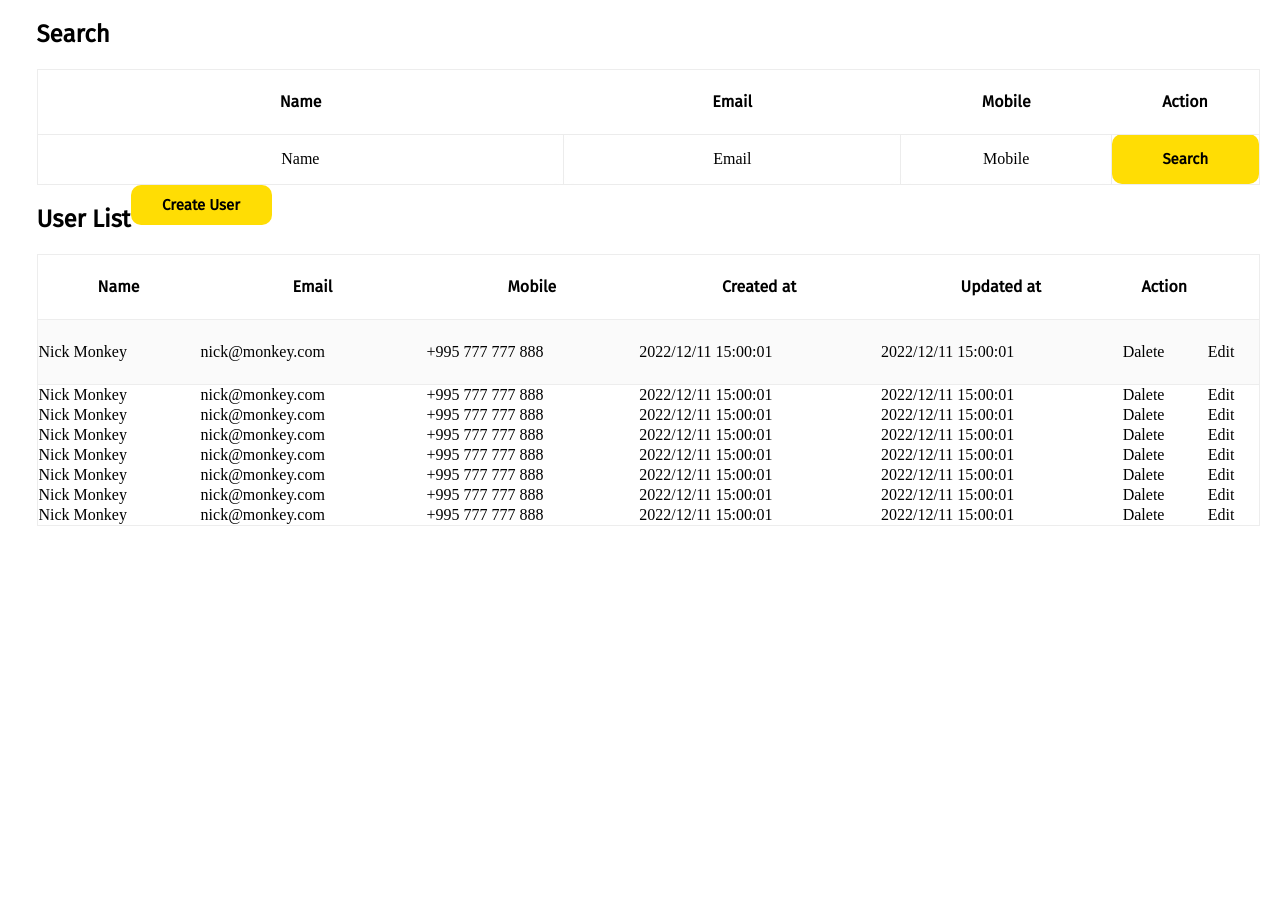
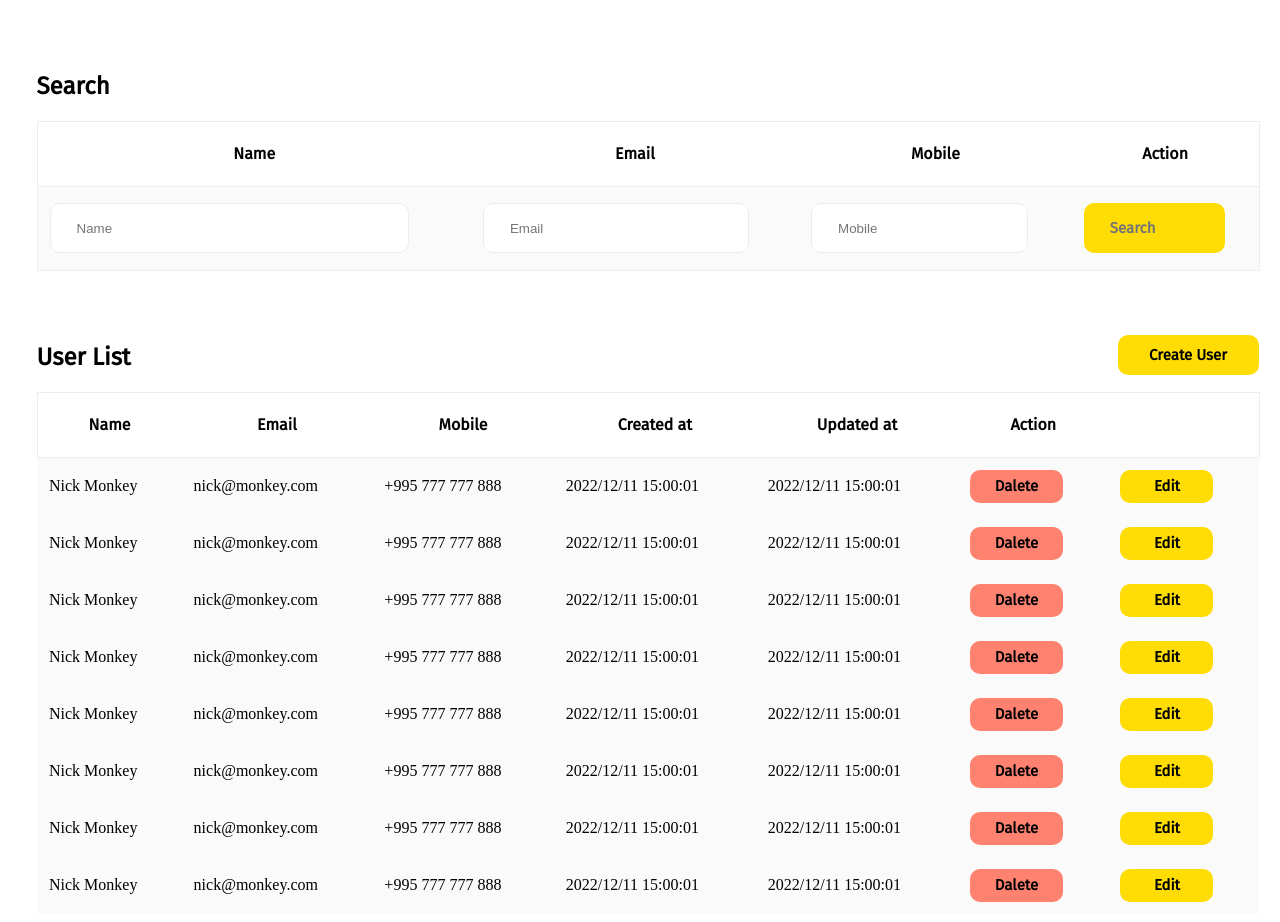
Before and after one commit to Tsiska8/projeckt-7, a plain HTML site: page index.html in a window 1280 px wide. Before the commit the page ends 800 px from the top, so only its background shows below. Drawn offline with Linux system fonts and the light colour scheme.

Commit message:
update style.css

```diff
--- a/assets/css/style.css
+++ b/assets/css/style.css
@@ -8,6 +8,9 @@
     width: 100%;
   }
 
+  *{
+   box-sizing: border-box;
+  }
 
   .box {
     background: #FFFFFF;
@@ -28,17 +31,10 @@
 
  table {
    border-collapse: collapse;
-   box-sizing: border-box;
-   border-spacing:0px;
-
    width:100%;
-
-   background: #FFFFFF;
-   border: 1px solid #EDEDED;
 }
 
  .table-row1 {
-    box-sizing: border-box;
     height: 65px;
 
     font-family:FiraGO;
@@ -55,72 +51,49 @@
  }
 
    .table-row2 {
-    box-sizing: border-box;
-    padding: 10px;
-
     background: #FAFAFA;
     border: 1px solid #EDEDED;
-    text-align: center;
+    height: 84px;
+    padding-left:25px;
+
  }
 
+ ::placeholder {
+   padding-left:24px;
+ }
 
-.first-child {
-   box-sizing: border-box;
+.input_1{
+   width: 359px;
+   height: 50px;
+   background: #FFFFFF;
+   border: 1px solid #ECECEC;
+   border-radius: 10px;
+}
+
+.input_2 {
    background: #FFFFFF;
    border: 1px solid #ECECEC;
    border-radius: 10px;
 
-   width: 250px;
+   width: 266px;
    height: 50px;
+   }
 
-   margin-top: 17px;
-   margin-right: 47px;
-   margin-bottom: 17px;
-   margin-left: 25px;
-}
-
-.child-2 {
-   box-sizing: border-box;
-
+.input_3 {
    background: #FFFFFF;
    border: 1px solid #ECECEC;
    border-radius: 10px;
 
-   width: 160px;
+   width: 217px;
    height: 50px;
-   margin-top: 17px;
-   margin-right: 50px;
-   margin-bottom: 17px;
-   margin-left: 47px;
 }
 
-.child-3 {
-   box-sizing: border-box;
-
-   background: #FFFFFF;
-   border: 1px solid #ECECEC;
-   border-radius: 10px;
-
-   width: 100px;
-   height: 50px;
-   margin-top: 17px;
-   margin-right: 79px;
-   margin-bottom: 17px;
-   margin-left: 50px;
-}
-
-.last-child {
-   box-sizing: border-box;
-
-   width: 70px;
-   height: 50px;
-   margin-top: 17px;
-   margin-right: 39px;
-   margin-bottom: 17px;
-   margin-left: 79px;
-
+.input_4{
    background: #FFDD04;
    border-radius: 10px;
+   border: 0px;
+   width: 141px;
+   height: 50px;
 
    font-family:FiraGO;
    font-style: normal;
@@ -136,6 +109,8 @@ form {
 }
 
  h2 {
+   width: 106px;
+   margin-top: 72px;
    font-family: Firago;
    font-style: normal;
    font-weight: 700;
@@ -145,9 +120,11 @@ form {
    color: #000000;
  }
 
- .btn {
+ .btn_1 {
     width: 141px;
     height: 40px;
+    margin-left: 975px;
+    margin-top: 64px;
 
     background: #FFDD04;
     border-radius: 10px;
@@ -163,8 +140,9 @@ form {
  }
 
  .table-row3 {
-    box-sizing: border-box;
-    height: 65px;
+   background: #FFFFFF;
+   border: 1px solid #EDEDED;
+   height: 65px;
 
    font-family: FiraGO;
    font-style: normal;
@@ -175,10 +153,43 @@ form {
    color: #000000;
  }
 
- .table-row4 {
-   box-sizing: border-box;
-   height: 65px;
+ tbody, tr, td{
+   padding: 12px;
 
    background: #FAFAFA;
-   border: 1px solid #EDEDED;
+   border: 0px solid #EDEDED;
  }
+
+ .btn_2 {
+   background: #FF8271;
+   border-radius: 10px;
+   border: 0px;
+
+   width: 93px;
+   height: 33px;
+
+   font-family: 'FiraGO';
+   font-style: normal;
+   font-weight: 700;
+   font-size: 15px;
+   line-height: 18px;
+
+   color: #000000;
+ }
+
+ .btn_3 {
+   background: #FFDD04;
+   border-radius: 10px;
+   border: 0px;
+
+   width: 93px;
+   height: 33px;
+
+   font-family: 'FiraGO';
+   font-style: normal;
+   font-weight: 700;
+   font-size: 15px;
+   line-height: 18px;
+
+   color: #000000;
+ }
--- a/index.html
+++ b/index.html
@@ -24,17 +24,25 @@
 
     <tbody>
          <tr class="table-row2">
-                <td class="first-child">Name</td >
-                <td  class="child-2">Email</td >
-                <td  class="child-3">Mobile</td >
-                <td  class="last-child ">Search</td >
+                <td>
+                    <input class="input_1" type="text" placeholder="Name">
+                </td >
+                <td>
+                    <input class="input_2" type="text" placeholder="Email">
+                </td >
+                <td>
+                    <input class="input_3" type="text" placeholder="Mobile">
+                </td >
+                <td>
+                    <input class="input_4" type="text" placeholder="Search">
+                </td >
          </tr>
         </tbody>
         </table>
 
         <form>
             <h2>User List</h2>
-           <button class="btn">Create User</button>
+           <button class="btn_1">Create User</button>
         </form>
 
     <table>
@@ -50,14 +58,18 @@
         </thead>
 
         <tbody>
-            <tr class="table-row4">
+            <tr>
                 <td>Nick Monkey</td>
                 <td>nick@monkey.com</td>
                 <td>+995 777 777 888</td>
                 <td>2022/12/11 15:00:01</td>
                 <td>2022/12/11 15:00:01</td>
-                <td>Dalete</td>
-                <td>Edit</td>
+                <td>
+                    <button class="btn_2" type="btn_2">Dalete</button>
+                </td>
+                <td>
+                    <button  class="btn_3" type="btn_3">Edit</button>
+                </td>
             </tr>
 
             <tr>
@@ -66,8 +78,12 @@
                 <td>+995 777 777 888</td>
                 <td>2022/12/11 15:00:01</td>
                 <td>2022/12/11 15:00:01</td>
-                <td>Dalete</td>
-                <td>Edit</td>
+                <td>
+                    <button  class="btn_2" type="btn_2">Dalete</button>
+                </td>
+                <td>
+                    <button  class="btn_3" type="btn_3">Edit</button>
+                </td>
             </tr>
 
             <tr>
@@ -76,8 +92,12 @@
                 <td>+995 777 777 888</td>
                 <td>2022/12/11 15:00:01</td>
                 <td>2022/12/11 15:00:01</td>
-                <td>Dalete</td>
-                <td>Edit</td>
+                <td>
+                    <button class="btn_2" type="btn_2">Dalete</button>
+                </td>
+                <td>
+                    <button class="btn_3" type="btn_3">Edit</button>
+                </td>
             </tr>
 
             <tr>
@@ -86,8 +106,12 @@
                 <td>+995 777 777 888</td>
                 <td>2022/12/11 15:00:01</td>
                 <td>2022/12/11 15:00:01</td>
-                <td>Dalete</td>
-                <td>Edit</td>
+                <td>
+                    <button class="btn_2" type="btn_2">Dalete</button>
+                </td>
+                <td>
+                    <button class="btn_3" type="btn_3">Edit</button>
+                </td>
             </tr>
 
             <tr>
@@ -96,8 +120,12 @@
                 <td>+995 777 777 888</td>
                 <td>2022/12/11 15:00:01</td>
                 <td>2022/12/11 15:00:01</td>
-                <td>Dalete</td>
-                <td>Edit</td>
+                <td>
+                    <button class="btn_2" type="btn_2">Dalete</button>
+                </td>
+                <td>
+                    <button class="btn_3" type="btn_3">Edit</button>
+                </td>
             </tr>
 
             <tr>
@@ -106,8 +134,12 @@
                 <td>+995 777 777 888</td>
                 <td>2022/12/11 15:00:01</td>
                 <td>2022/12/11 15:00:01</td>
-                <td>Dalete</td>
-                <td>Edit</td>
+                <td>
+                    <button class="btn_2" type="btn_2">Dalete</button>
+                </td>
+                <td>
+                    <button class="btn_3" type="btn_3">Edit</button>
+                </td>
             </tr>
 
             <tr>
@@ -116,8 +148,12 @@
                 <td>+995 777 777 888</td>
                 <td>2022/12/11 15:00:01</td>
                 <td>2022/12/11 15:00:01</td>
-                <td>Dalete</td>
-                <td>Edit</td>
+                <td>
+                    <button class="btn_2" type="btn_2">Dalete</button>
+                </td>
+                <td>
+                    <button class="btn_3" type="btn_3">Edit</button>
+                </td>
             </tr>
 
             <tr>
@@ -126,8 +162,12 @@
                 <td>+995 777 777 888</td>
                 <td>2022/12/11 15:00:01</td>
                 <td>2022/12/11 15:00:01</td>
-                <td>Dalete</td>
-                <td>Edit</td>
+                <td>
+                    <button class="btn_2" type="btn_2">Dalete</button>
+                </td>
+                <td>
+                    <button class="btn_3" type="btn_3">Edit</button>
+                </td>
             </tr>
         </tbody>
 
```
